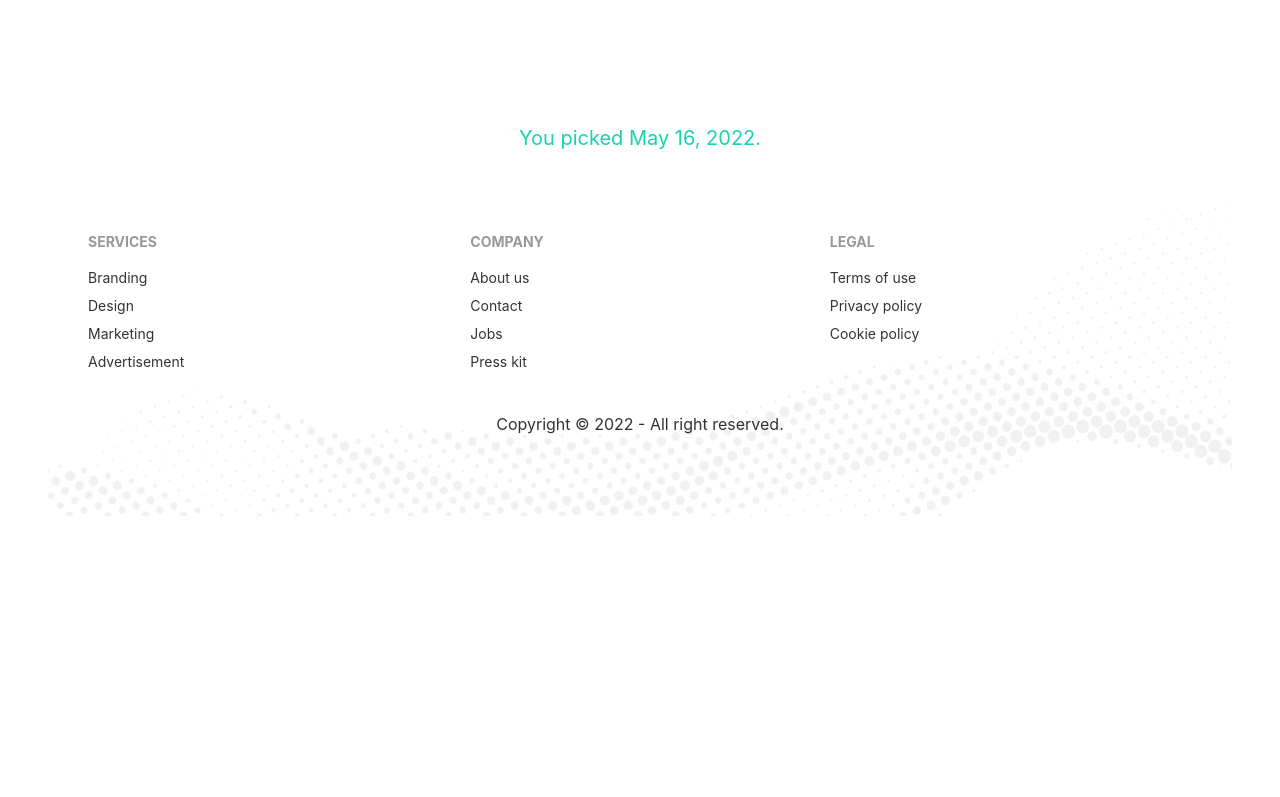
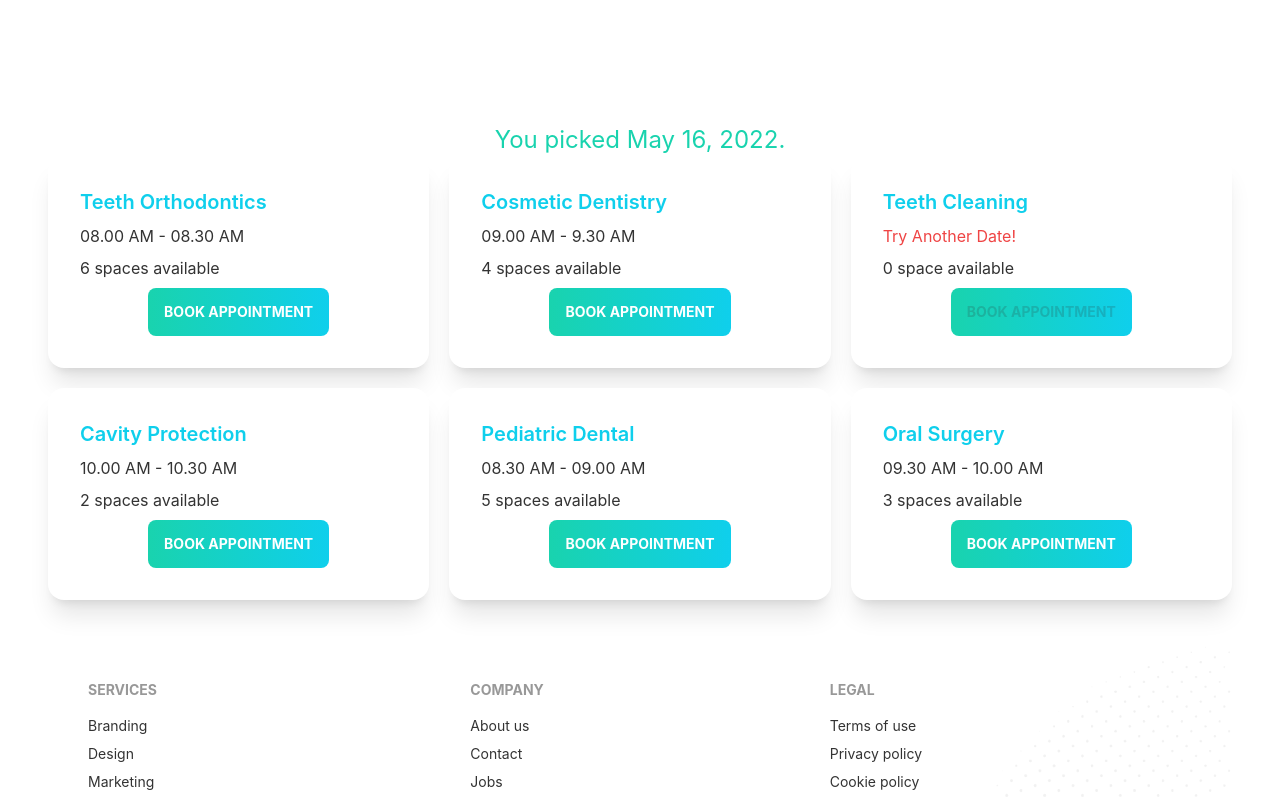
Before and after one commit to khadiza21/doctor-portal-client, a React (Create React App) app: page /appointment in a window 1280 px wide. Shown: the part 740-1537 px from the top of the page. Before the commit the page ends 1296 px from the top, so only its background shows below. Built offline with nearby package versions, Linux system fonts and the light colour scheme.

Commit message:
appointment page added

```diff
--- a/src/pages/Appointments/AppointmentBanner.js
+++ b/src/pages/Appointments/AppointmentBanner.js
@@ -10,12 +10,12 @@
       footer = <p>You picked {format(date, 'PP')}.</p>;
     }
   return (
-    <div class="hero min-h-screen ">
-      <div class="hero-content flex-col lg:flex-row-reverse">
+    <div className="hero min-h-screen ">
+      <div className="hero-content flex-col lg:flex-row-reverse">
         <img
           src={chair}
           alt=""
-          class="max-w-sm rounded-lg shadow-2xl"
+          className="max-w-sm rounded-lg shadow-2xl"
         />
         <div>
         <DayPicker
--- a/src/pages/Appointments/AvailableAppointments.js
+++ b/src/pages/Appointments/AvailableAppointments.js
@@ -1,21 +1,29 @@
-import React, { useEffect, useState } from 'react';
-import { format } from 'date-fns';
+import React, { useEffect, useState } from "react";
+import { format } from "date-fns";
+import Service from "./Service";
+import BookingModal from "./BookingModal";
 
-const AvailableAppointments = ({date}) => {
-    const [services,setServices] = useState([]);
+const AvailableAppointments = ({ date }) => {
+  const [services, setServices] = useState([]);
+  const [treatment, setTreatment] = useState(null);
 
   useEffect(() => {
-        fetch('services.json')
-        .then(res => res.json())
-        .then(data => setServices(data));
-    },[]);
+    fetch("services.json")
+      .then((res) => res.json())
+      .then((data) => setServices(data));
+  }, []);
 
   return (
     <div>
-             <h4 className='text-xl text-secondary fw-bold text-center' >You picked {format(date, 'PP')}.</h4 >
-            <div>
-
+      <h4 className="text-2xl text-secondary fw-bold text-center">
+        You picked {format(date, "PP")}.
+      </h4>
+      <div className="grid grid-cols-1 md:grid-cols-2 lg:grid-cols-3 gap-5">
+        {services.map((service) => (
+          <Service key={service._id} setTreatment={setTreatment} service={service}></Service>
+        ))}
       </div>
+      {treatment && <BookingModal setTreatment={setTreatment} date={date} treatment={treatment}></BookingModal>}
     </div>
   );
 };
--- /dev/null
+++ b/src/pages/Appointments/BookingModal.js
@@ -0,0 +1,47 @@
+import React from "react";
+import { format } from "date-fns";
+
+const BookingModal = ({date,setTreatment,treatment}) => {
+    const {_id,name,slots} = treatment;
+
+    const handleBooking = event =>{
+        event.preventDefault();
+        const slot = event.target.slot.value;
+        console.log(_id, name, slot);
+
+        // to close the modal
+        setTreatment(null);
+    }
+
+  return (
+    <div>
+      <input type="checkbox" id="booking-modal" className="modal-toggle" />
+      <div className="modal modal-bottom sm:modal-middle">
+        <div className="modal-box">
+            <label htmlFor="booking-modal" className="btn btn-circle absolute right-2 top-2">✕</label>
+          <h3 className="font-bold text-lg text-secondary">
+           Booking for: {name}
+          </h3>
+
+            <form
+             onSubmit={handleBooking}
+            className='grid grid-cols-1 gap-3 justify-items-center mt-2'>
+             <input type="text" disabled readOnly value={format(date, 'PP')} className="input input-bordered w-full max-w-xs" />
+                 <select name="slot" className="select select-bordered w-full max-w-xs">
+                            {
+                                slots.map(slot =><option  value={slot}>{slot}</option>)
+                            }
+                </select>
+                <input type="text" name="name" placeholder="Your Name" className="input input-bordered w-full max-w-xs" />
+                <input type="email" name="email" placeholder="Email Address" className="input input-bordered w-full max-w-xs" />
+                <input type="text" name="phone" placeholder="Phone Number" className="input input-bordered w-full max-w-xs" />
+                <input type="submit" value="Submit" className="btn  bg-gradient-to-r from-secondary to-primary font-bold text-white w-full max-w-xs" />
+            </form>
+
+        </div>
+      </div>
+    </div>
+  );
+};
+
+export default BookingModal;
--- /dev/null
+++ b/src/pages/Appointments/Service.js
@@ -0,0 +1,35 @@
+import React from "react";
+
+const Service = ({ service, setTreatment }) => {
+  const { name, slots } = service;
+  return (
+    <div className="card lg:max-w-lg bg-base-100 shadow-xl">
+      <div className="card-body">
+        <h2 className="card-title text-primary">{name}</h2>
+        <p>
+          {slots.length > 0 ? (
+            <span>{slots[0]}</span>
+          ) : (
+            <span className="text-red-500">Try Another Date!</span>
+          )}
+        </p>
+        <p>
+          {slots.length} {slots.length > 1 ? "spaces" : "space"} available
+        </p>
+        <div className="card-actions justify-center">
+          <label
+            onClick={() => setTreatment(service)}
+            disabled={slots.length === 0}
+            className="btn modal-button border-0  font-bold  bg-gradient-to-r from-secondary to-primary text-white uppercase "
+            htmlFor="booking-modal"
+
+          >
+            Book Appointment
+          </label>
+        </div>
+      </div>
+    </div>
+  );
+};
+
+export default Service;
```
Lines whose indentation alone changed are shown as unchanged.
